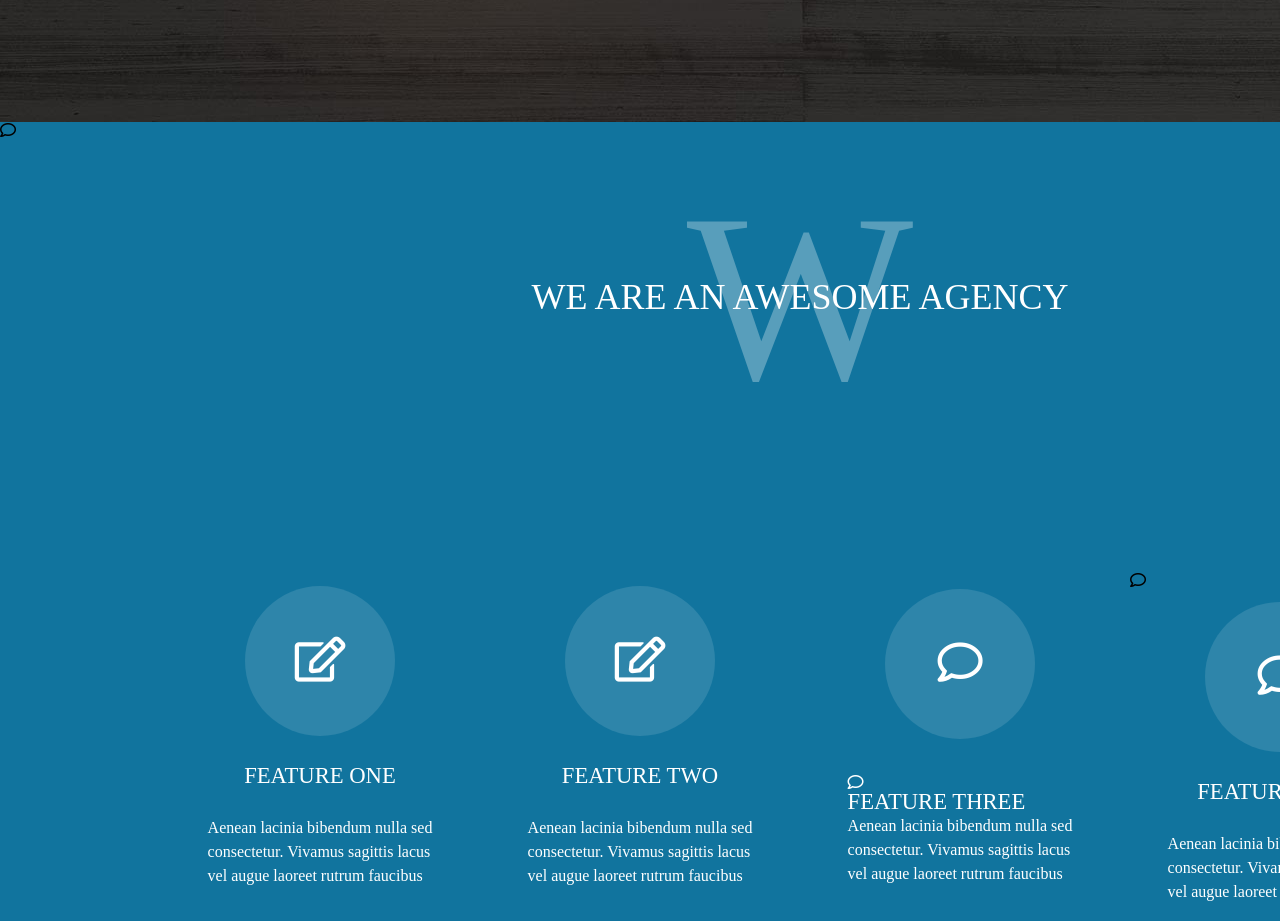
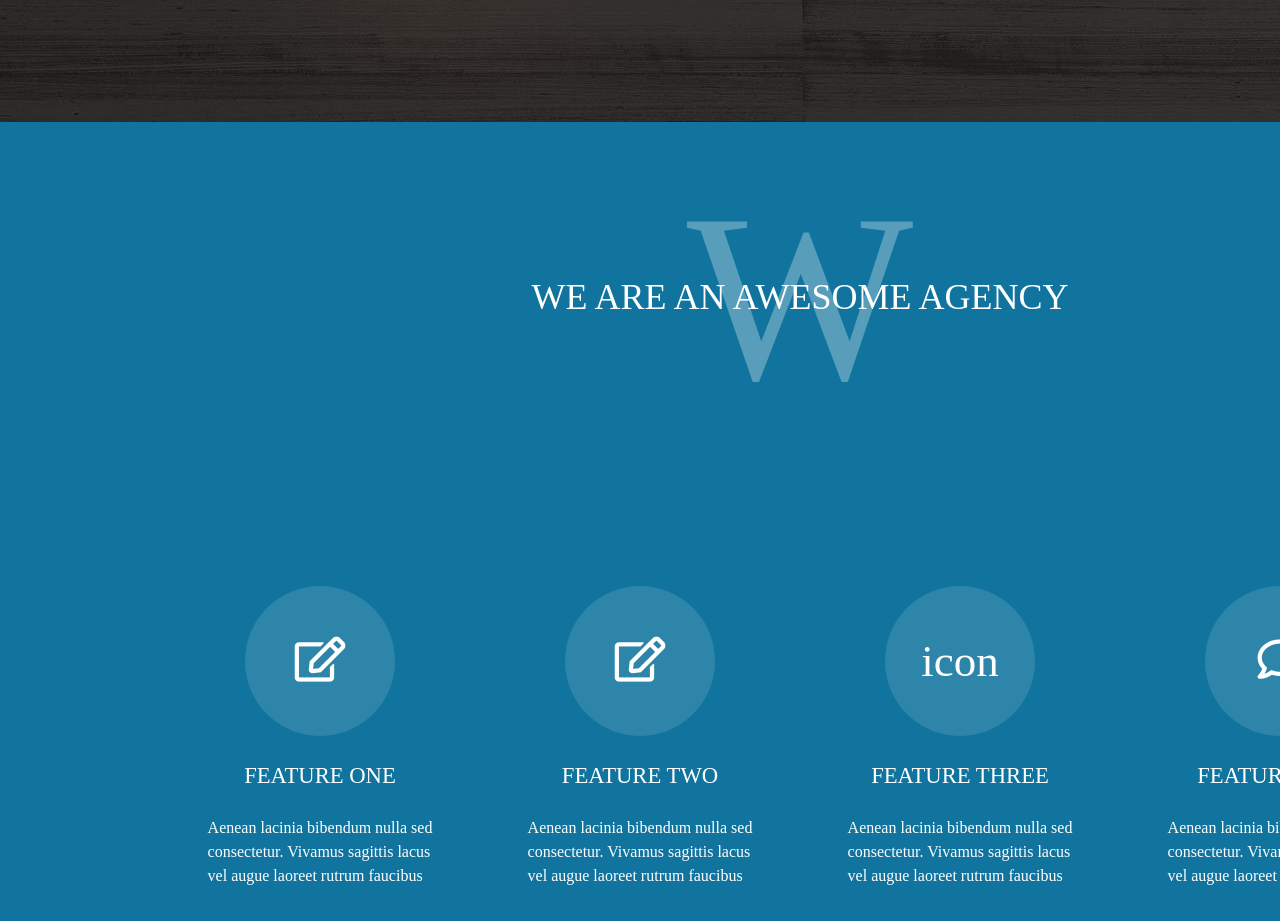
Before and after one commit to 6heLL66/creatives.github.io, a plain HTML site: page index.html in a window 1280 px wide. Shown: the part 960-1881 px from the top of the page. Drawn offline with nearby package versions, Linux system fonts and the light colour scheme.

Commit message:
Update index.html

```diff
--- a/index.html
+++ b/index.html
@@ -145,7 +145,7 @@
 
 
 
-						<div class="kryg"><i class="far fa-comment"></div>
+						<div class="kryg">icon</div>
 						<div class="zg">FEATURE THREE</div>
 						<div class="pdzg">Aenean lacinia bibendum nulla sed<br> consectetur. Vivamus sagittis lacus<br> vel augue laoreet rutrum faucibus</div>
 
```
